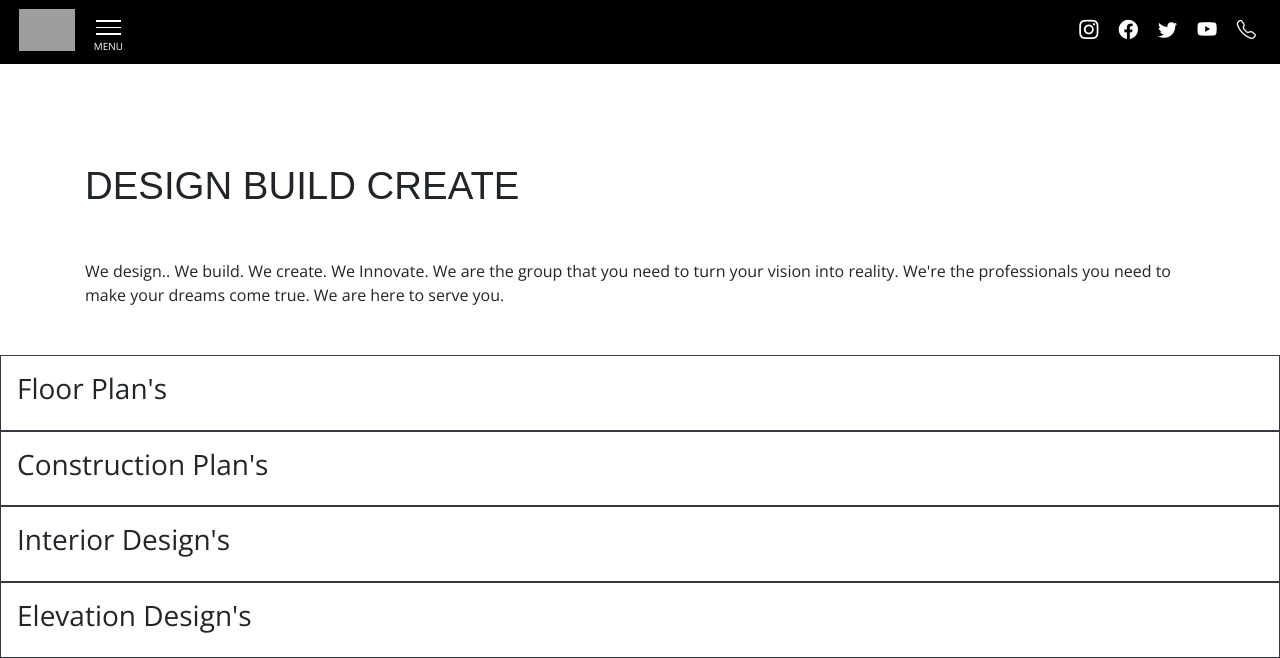
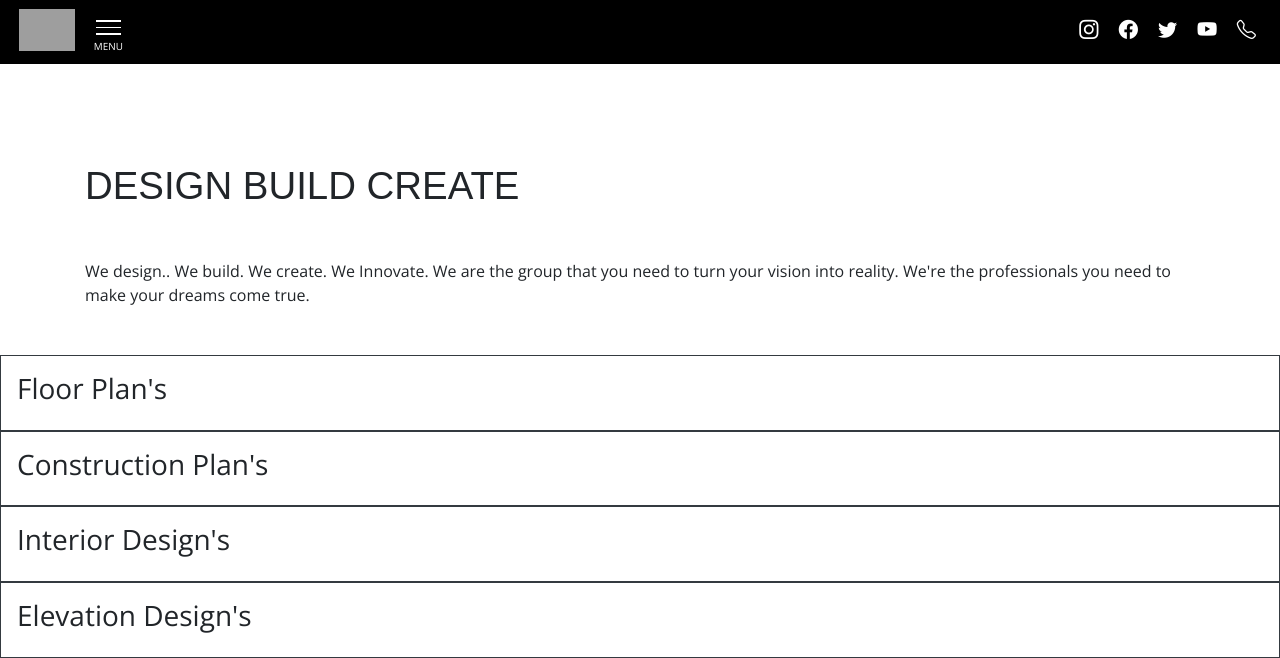
Before and after one commit to samasthiti/samasthiti, a Jekyll site: the page built from index.html, in a window 1280 px wide and 900 px high, scrolled down 842 px, cut to the strip 0-658 px from the top of the window. Built offline with Jekyll 4.4.1, drawn with Linux system fonts in a browser that asks for light colours; nearby versions of some CDN libraries; library files that are not in the unit come from our copies; the list of posts is cut into pages by our own code; comment, search, counter and statistics services are not loaded; grey boxes are pictures that could not be loaded.

Commit message:
Update from Forestry.io samshthi construction updated index.html

```diff
--- a/index.html
+++ b/index.html
@@ -7,8 +7,8 @@
 description: Are you searching for best Architects, Civil Contractors & Construction
   Company in Indore then contact Samasthiti Constructions -the team of best home designer
   and interior designer
-keywords: Interior Designers and Architects, Interior Designers and Architects Near
-  Me, Interior Designer In Indore, Interior Designers In Indore, Construction
+keywords: 'Interior Designers and Architects, Interior Designers and Architects Near
+  Me, Interior Designer In Indore, Interior Designers In Indore, Construction '
 pagetopic: Interior Designers and Architects Near Me
 author: Samasthiti Constructions Pvt. Ltd.
 robots: index, follow
@@ -62,4 +62,4 @@
 - image: https://cdn.europosters.eu/image/1300/zen-nature-i49609.jpg
 
 ---
-We design.. We build. We create. We Innovate. We are the group that you need to turn your vision into reality. We're the professionals you need to make your dreams come true. We are here to serve you.
+We design.. We build. We create. We Innovate. We are the group that you need to turn your vision into reality. We're the professionals you need to make your dreams come true.
```
